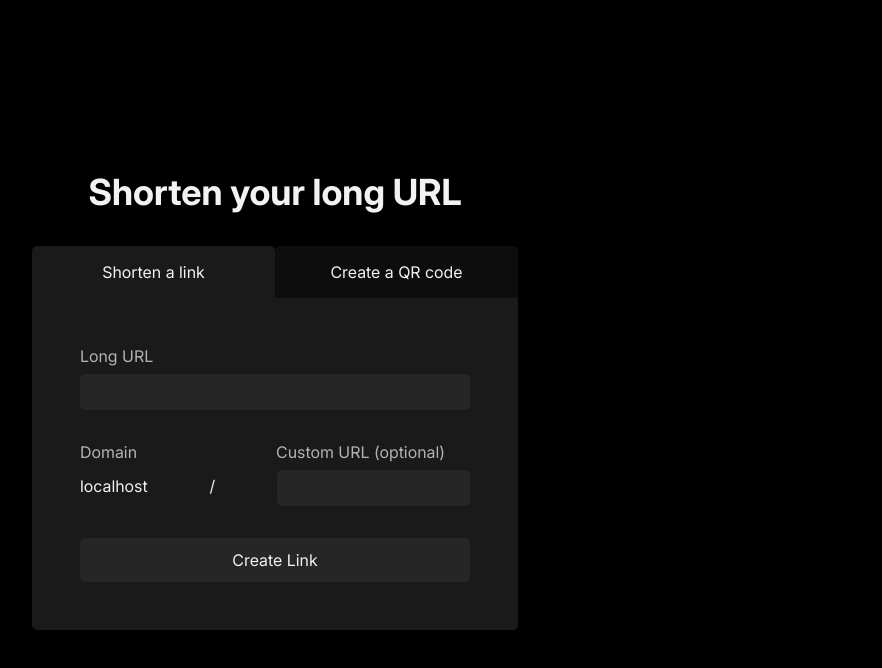
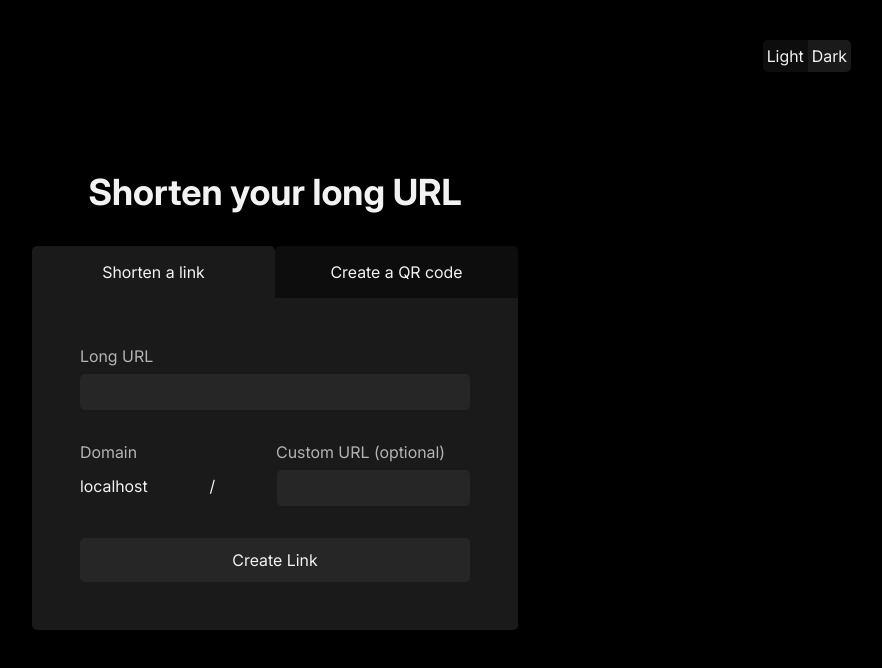
Before and after one commit to iamvetle/url-shortener, a Nuxt app: page / in a window 1280 px wide. Shown: the top 668 px of the page, without its empty margins (365-1247 px from the left). Built offline with nearby package versions, Linux system fonts and the light colour scheme; no server answers.

Commit message:
Add light and dark mode.

```diff
--- a/app/app.vue
+++ b/app/app.vue
@@ -1,5 +1,10 @@
 <template>
 	<div id="page-wrapper">
+		<div id="switch-between-light-dark-mode">
+			<button @click="setLightMode()">Light</button>
+			<button @click="setDarkMode()">Dark</button>
+		</div>
+
 		<h1>Shorten your long URL</h1>
 		<div id="shortener-or-qrcode-box">
 			<div id="tops">
@@ -19,18 +24,26 @@
 				</button>
 			</div>
 
-			<ShortenURL :host="host || ''" :corsHeaders="corsHeaders" v-if="showShortenURL"  />
-			<CreateQRCode :host="host || ''" :corsHeaders="corsHeaders" v-if="!showShortenURL" />
+			<ShortenURL
+				:host="host || ''"
+				:corsHeaders="corsHeaders"
+				v-if="showShortenURL"
+			/>
+			<CreateQRCode
+				:host="host || ''"
+				:corsHeaders="corsHeaders"
+				v-if="!showShortenURL"
+			/>
 		</div>
 	</div>
 </template>
 
 <script setup lang="ts">
 	const showShortenURL = ref(true);
-	const host:Ref<null | string> = ref(null)
+	const host: Ref<null | string> = ref(null);
 	onMounted(() => {
-		host.value = window.location.hostname
-	})
+		host.value = window.location.hostname;
+	});
 
 	const corsHeaders = {
 		"Access-Control-Allow-Origin": "*",
@@ -38,6 +51,46 @@
 			"authorization, x-client-info, apikey, content-type",
 		"Access-Control-Allow-Methods": "GET, POST, OPTIONS",
 	};
+
+	function setLightMode() {
+		localStorage.setItem("data-mode", "light");
+		document.documentElement.setAttribute("data-theme", "light");
+
+				const firstButton = document.querySelector(
+			"#switch-between-light-dark-mode button:first-child"
+		) as HTMLElement;
+		firstButton.style.backgroundColor = "var(--bg-color-2)"
+		const secondButton = document.querySelector(
+			"#switch-between-light-dark-mode button:nth-child(2)"
+		) as HTMLElement;
+		secondButton.style.backgroundColor = "var(--bg-color-1-5)"
+	}
+
+	function setDarkMode() {
+		localStorage.setItem("data-mode", "dark");
+		document.documentElement.setAttribute("data-theme", "dark");
+
+		const firstButton = document.querySelector(
+			"#switch-between-light-dark-mode button:first-child"
+		) as HTMLElement;
+		firstButton.style.backgroundColor = "var(--bg-color-1-5)"
+		const secondButton = document.querySelector(
+			"#switch-between-light-dark-mode button:nth-child(2)"
+		) as HTMLElement;
+		secondButton.style.backgroundColor = "var(--bg-color-2)"
+	}
+
+	onMounted(() => {
+		const dataMode = localStorage.getItem("data-mode") || "light-mode";
+
+		if (dataMode == "light") {
+			setLightMode()
+		}
+
+		if (dataMode == "dark") {
+			setDarkMode()
+		}
+	});
 
 	const route = useRoute();
 
@@ -63,31 +116,38 @@
 		inputTextLongURL.value = "";
 		inputTextCustomURL.value = "";
 		readyForDownload.value = false;
-
-	}
+	};
 
 	function shortenURLTopClicked() {
-		resetShortInputs()
+		resetShortInputs();
 
 		if (!showShortenURL.value) {
-			const shortenURLElement = document.getElementById("shorten-url-top");
+			const shortenURLElement =
+				document.getElementById("shorten-url-top");
 			(shortenURLElement as Element).classList.toggle("selected-top");
 			(shortenURLElement as Element).classList.toggle("not-selected-top");
 
-			const createQRCodeElement = document.getElementById("create-qr-code-top");
+			const createQRCodeElement =
+				document.getElementById("create-qr-code-top");
 			(createQRCodeElement as Element).classList.toggle("selected-top");
-			(createQRCodeElement as Element).classList.toggle("not-selected-top");
+			(createQRCodeElement as Element).classList.toggle(
+				"not-selected-top"
+			);
 			showShortenURL.value = !showShortenURL.value;
 		}
 	}
 
 	function createQRCodeTopClicked() {
 		if (showShortenURL.value) {
-			const createQRCodeElement = document.getElementById("create-qr-code-top");
+			const createQRCodeElement =
+				document.getElementById("create-qr-code-top");
 			(createQRCodeElement as Element).classList.toggle("selected-top");
-			(createQRCodeElement as Element).classList.toggle("not-selected-top");
+			(createQRCodeElement as Element).classList.toggle(
+				"not-selected-top"
+			);
 
-			const shortenURLElement = document.getElementById("shorten-url-top");
+			const shortenURLElement =
+				document.getElementById("shorten-url-top");
 			(shortenURLElement as Element).classList.toggle("selected-top");
 			(shortenURLElement as Element).classList.toggle("not-selected-top");
 			showShortenURL.value = !showShortenURL.value;
@@ -103,13 +163,13 @@
 		flex-direction: column;
 		align-items: center;
 		justify-content: center;
-		width:100%;
-				padding-left: 8px;
+		width: 100%;
+		padding-left: 8px;
 		padding-right: 8px;
 	}
 
 	#shortener-or-qrcode-box {
-		width:100%;
+		width: 100%;
 	}
 
 	h1 {
@@ -119,9 +179,8 @@
 
 	@media (max-width: 400px) {
 		h1 {
-		font-size: 32px;
+			font-size: 32px;
 		}
-
 	}
 
 	#shortener-or-qrcode-box {
@@ -152,4 +211,28 @@
 		margin-left: auto;
 		margin-right: auto;
 	}
+
+	#switch-between-light-dark-mode {
+		position: absolute;
+		/* top: 18.2%;
+		right: 22%; */
+		top: 5%;
+		right: 5%;
+	}
+
+	#switch-between-light-dark-mode button:first-child {
+		/* margin-right: 8px; */
+		background-color: var(--bg-color-1-5);
+		padding: 6px 4px;
+		border-radius: 5px 0 0 5px;
+		font-size: 16px;
+	}
+
+	#switch-between-light-dark-mode button:nth-child(2) {
+		/* margin-right: 8px; */
+		background-color: var(--bg-color-2);
+		padding: 6px 4px;
+		border-radius: 0 5px 5px 0;
+		font-size: 16px;
+	}
 </style>
--- a/app/assets/css/style.css
+++ b/app/assets/css/style.css
@@ -7,6 +7,15 @@
     --bg-color-text: hsl(0, 0%, 95%);
     --bg-color-muted: hsl(0, 0%, 70%);
 }
+
+[data-theme="light"] {
+    --bg-color: hsl(0, 0%, 85%);
+    --bg-color-1-5: hsl(0, 0%, 90%);
+    --bg-color-2: hsl(0, 0%, 95%);
+    --bg-color-3: hsl(0, 0%, 100%);
+
+    --bg-color-text: hsl(0, 0%, 5%);
+    --bg-color-muted: hsl(0, 0%, 30%);}
 
 @font-face {
 	font-family: "Inter";
```
